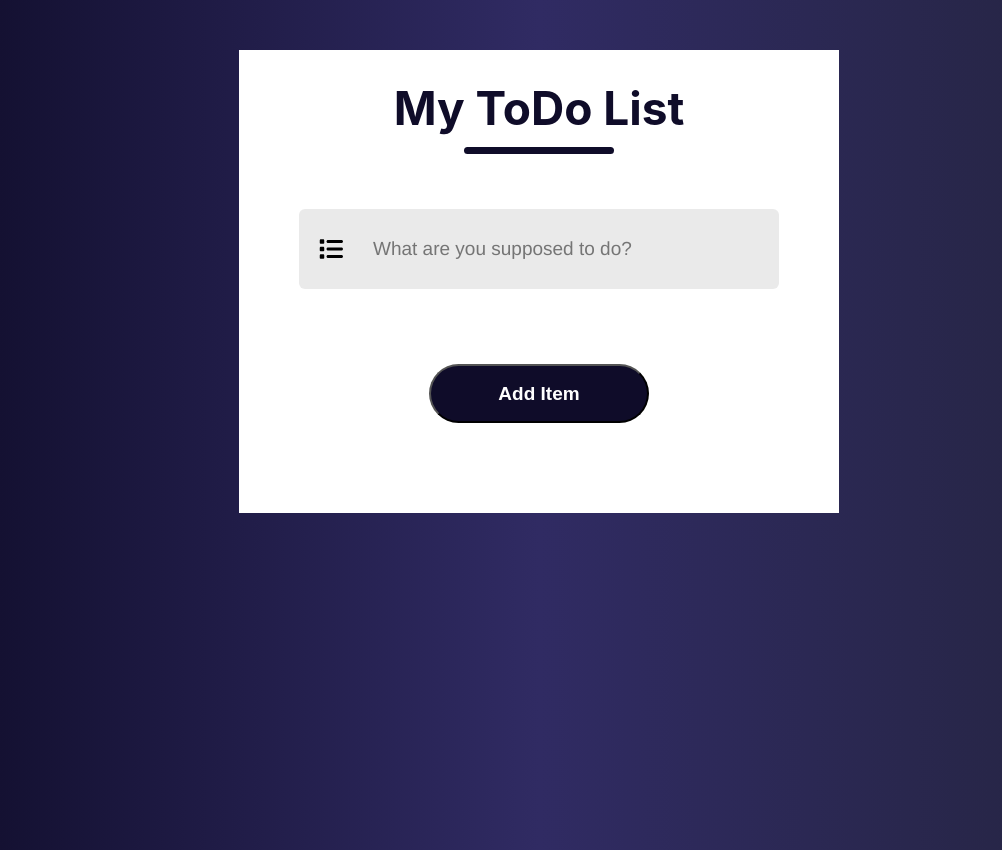
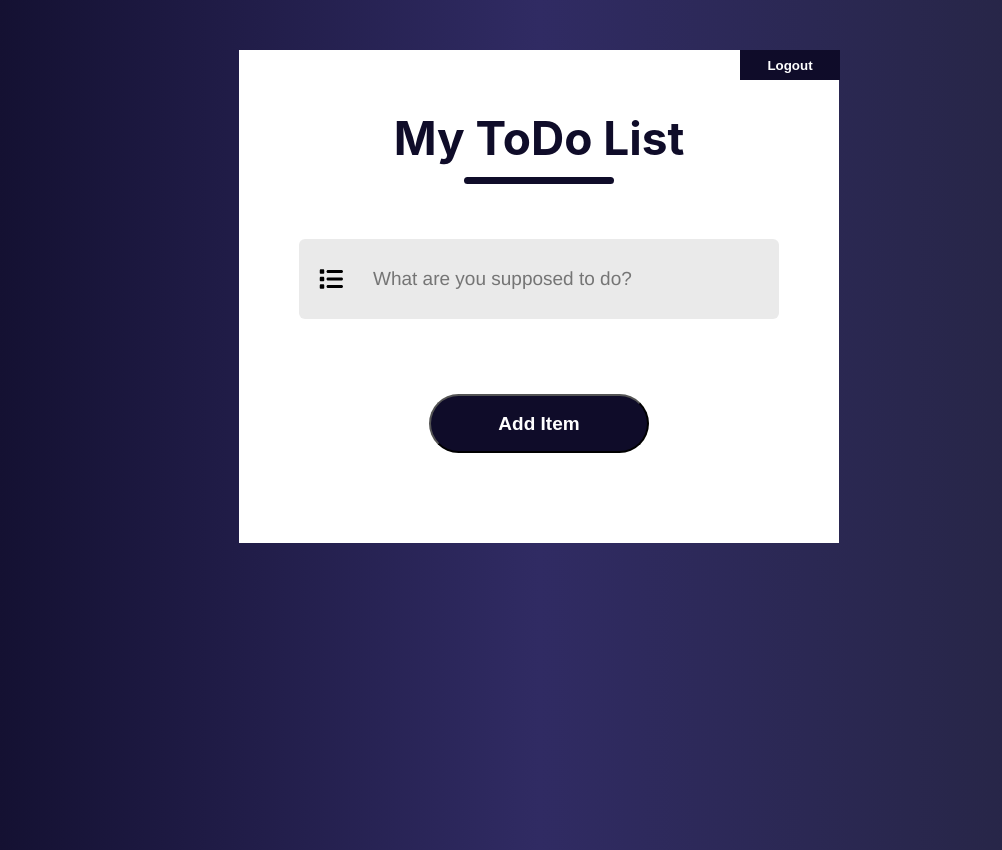
Before and after one commit to riva-nouman-brainx/react_ToDo, a React (Create React App) app: page /ToDo in a window 1280 px wide. Shown: the whole page, without its empty margins (101-1103 px from the left). Built offline with nearby package versions, Linux system fonts and the light colour scheme.

Commit message:
redux implementation started

```diff
--- a/package.json
+++ b/package.json
@@ -8,14 +8,17 @@
     "@fortawesome/free-regular-svg-icons": "^6.4.2",
     "@fortawesome/free-solid-svg-icons": "^6.4.2",
     "@fortawesome/react-fontawesome": "^0.2.0",
+    "@reduxjs/toolkit": "^1.9.5",
     "@testing-library/jest-dom": "^5.17.0",
     "@testing-library/react": "^13.4.0",
     "@testing-library/user-event": "^13.5.0",
     "bootstrap": "^5.3.2",
     "react": "^18.2.0",
     "react-dom": "^18.2.0",
+    "react-redux": "^8.1.2",
     "react-router-dom": "^6.15.0",
     "react-scripts": "5.0.1",
+    "redux": "^4.2.1",
     "web-vitals": "^2.1.4"
   },
   "scripts": {
--- a/src/components/SignUp.jsx
+++ b/src/components/SignUp.jsx
@@ -83,7 +83,7 @@ function SignUp() {
       user.password=password;
       localStorage.setItem(email, JSON.stringify(user));
       alert('Sign up successful!');
-      window.location.href="/";
+      window.location.href="/todo";
 
     }
   }
--- a/src/components/ToDo.jsx
+++ b/src/components/ToDo.jsx
@@ -11,8 +11,8 @@ function ToDo() {
   const [input, setInput] = useState("");
   const [todoList, setTodoList] = useState([]);
   const [taskStatusList, setTaskStatusList] = useState([]);
-  const [editEnabled, setEditEnabled] = useState([]);
-  const [editInputVal, setEditInputVal]=useState('');
+  const [editEnabled, setEditEnabled] = useState([]); //edit button clicked
+  const [editInputVal, setEditInputVal]=useState(''); //stores value that is being entered
 
   function handleInput(e){
     setInput(e.target.value);
@@ -22,8 +22,10 @@ function ToDo() {
     const updatedEditEnabled = [...editEnabled];
     updatedEditEnabled[i] = !updatedEditEnabled[i];
     setEditEnabled(updatedEditEnabled);
+    setEditInputVal(todoList[i]);
 
   }
+
   function handleTrashClick(i){
     const updateListData=todoList.filter((elem,id)=>{
       return i!==id;
@@ -34,10 +36,11 @@ function ToDo() {
     })
     setTaskStatusList(updatedTaskStatusData);
     const updatedEditEnabled = [...editEnabled];
-    updatedEditEnabled.splice(i, 1); // Remove the element at index i
-    setEditEnabled(updatedEditEnabled); // Update the state
+    updatedEditEnabled.splice(i, 1);
+    setEditEnabled(updatedEditEnabled);
 
   }
+
   function handleAddCLick(e){
     if(input!==""){
       setTodoList((todoList)=>{
@@ -73,13 +76,25 @@ function ToDo() {
       const updatedEditEnabled = [...editEnabled];
       updatedEditEnabled[i] = false;
       setEditEnabled(updatedEditEnabled);
+
+      setEditInputVal('');
     }
 
   }
+  function handleEditEnter(e, i) {
+    if (e.key === 'Enter') {
+      handleUpdateList(i); // Call handleUpdateList when Enter key is pressed
+    }
+  }
+  function handleLogout(e){
 
+  }
 
   return (
   <div className='container'>
+    <div>
+      <button className="logout-btn" onClick={handleLogout}> Logout </button>
+    </div>
       <div className="header">
         <div className="text">My ToDo List</div>
         <div className="underline"></div>
@@ -100,7 +115,14 @@ function ToDo() {
           <div key={i}>
             <div className='task-container'>
               {editEnabled[i] ? (
-                <input type="text" className='input-1' checked={isChecked} onChange={handleEditInput} onBlur={() => handleUpdateList(i)}/>
+                <input type="text"
+                className='input-1'
+                value={editInputVal}
+                checked={isChecked}
+                onChange={handleEditInput}
+                onBlur={() => handleUpdateList(i)}
+                onKeyDown={(e)=>handleEditEnter(e,i)}
+                />
               ) : (
                 <div className='in-line'>
                   <input type="checkbox" checked={isChecked} onChange={() => handleCheckboxChange(i)} />
--- a/src/style/ToDo.css
+++ b/src/style/ToDo.css
@@ -6,6 +6,19 @@
     width: 600px;
     background-color: #fff;
     padding-bottom: 30px;
+}
+.logout-btn{
+    display: flex;
+    justify-content: center;
+    align-items: center;
+    width: 100px;
+    height: 30px;
+    color: #fff;
+    background-color: #0f0c29;
+    font-weight: 700;
+    cursor: pointer;
+    margin-left: 83.5%;
+    border: none;
 }
 .header{
     display: flex;
```
Also changed, not shown: src/store/loginSlice.js (added), src/store/logoutSlice.js (added), 1 other file (tests, documents, lock files or other folders).
